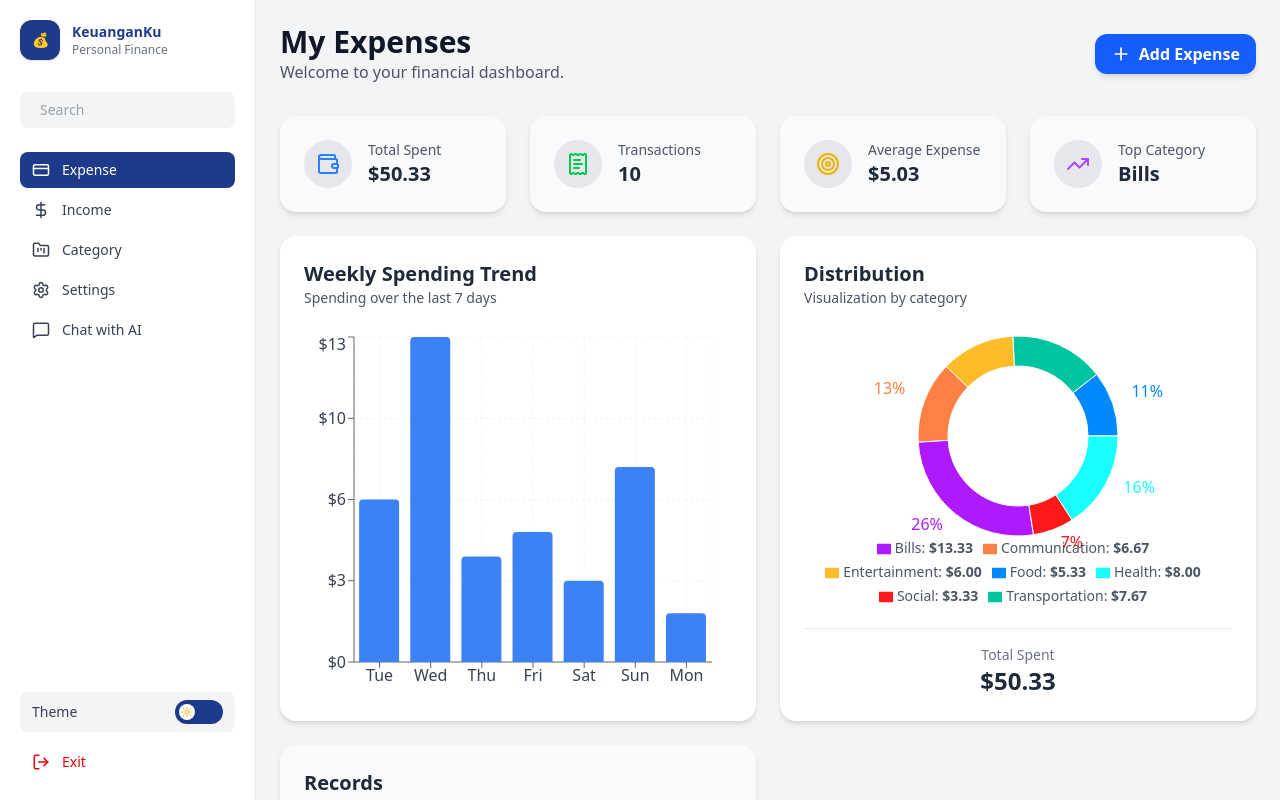
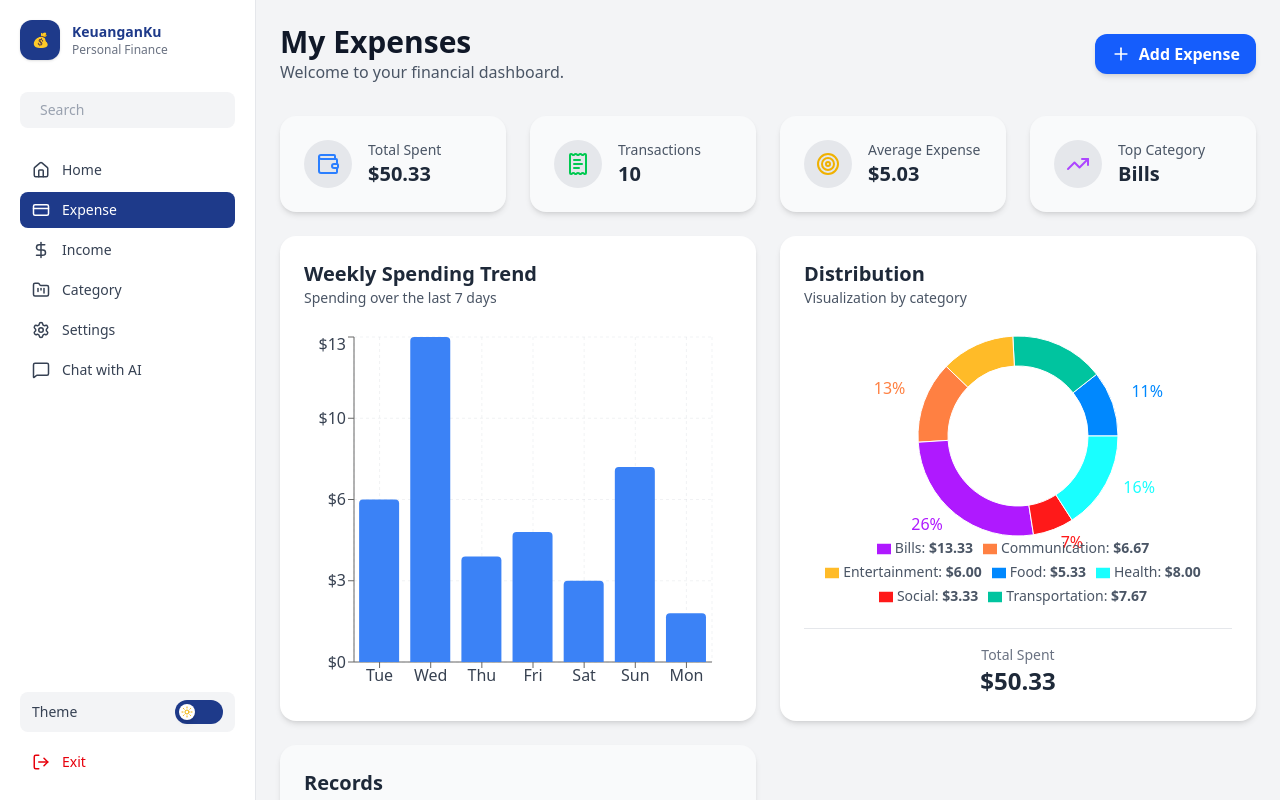
Before and after one commit to andrr64/keuanganku-with-ai, a React (Vite) app: page / in a window 1280 px wide. Built offline with nearby package versions, Linux system fonts and the light colour scheme.

Commit message:
feat: Add Home route and currency formatting support - Add Home icon and route to Sidebar - Implement currency formatting utility function - Define Transaction type interface for data structure

```diff
--- a/src/components/Sidebar.tsx
+++ b/src/components/Sidebar.tsx
@@ -1,9 +1,10 @@
-import { Search, LogOut } from "lucide-react";
+import { Search, LogOut, HomeIcon } from "lucide-react";
 import { exit } from "@tauri-apps/plugin-process";
 import { CreditCard, DollarSign, FolderKanban, Settings, MessageSquare } from "lucide-react";
 import ThemeSwitch from "./ThemeSwitch";
 
 export const ROUTES = [
+    { label: "Home", icon: <HomeIcon size={18} /> },
     { label: "Expense", icon: <CreditCard size={18} /> },
     { label: "Income", icon: <DollarSign size={18} /> },
     { label: "Category", icon: <FolderKanban size={18} /> },
--- /dev/null
+++ b/src/lib/formatter.ts
@@ -0,0 +1,2 @@
+// --- Helper function for currency formatting ---
+export const formatCurrency = (value: number): string => new Intl.NumberFormat('en-US', { style: 'currency', currency: 'USD', minimumFractionDigits: 0, maximumFractionDigits: 0 }).format(value / 15000);
--- /dev/null
+++ b/src/types/transaction.ts
@@ -0,0 +1,7 @@
+export interface Transaction {
+    type: 'income' | 'expense';
+    date: string;
+    description: string;
+    amount: number;
+    category?: string;
+}
```
